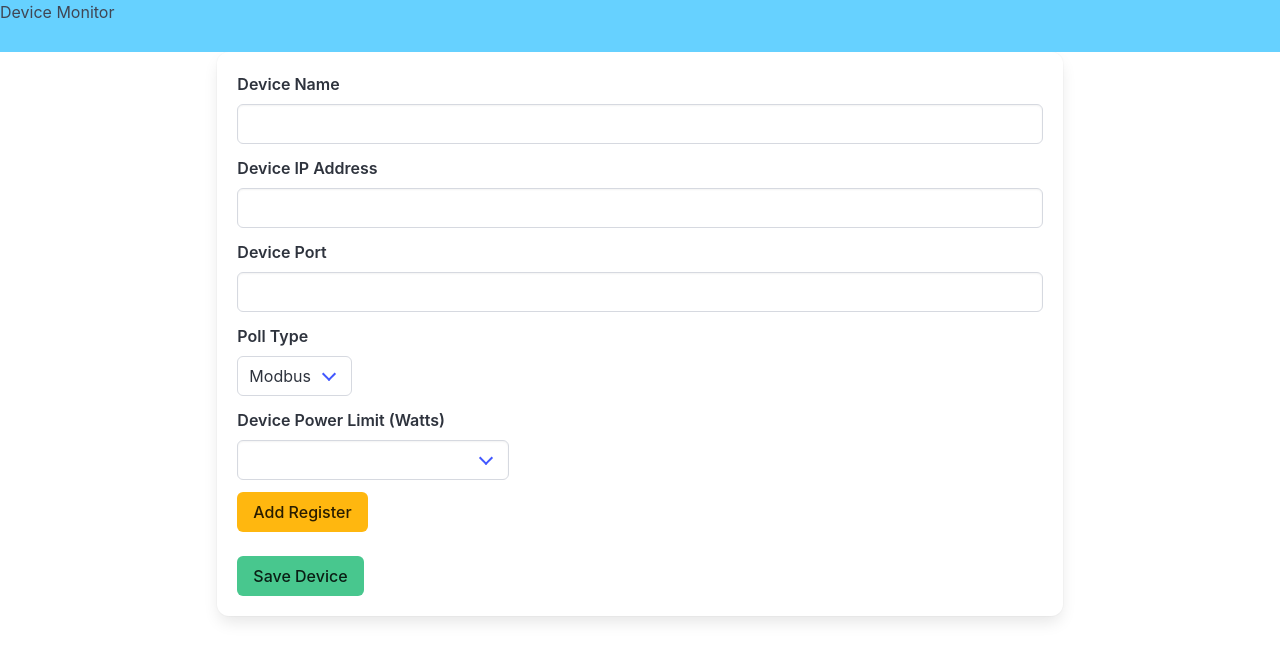
After one commit to RJ-246/byu-dc-pdupoller, a Python web app: template docker/flask/flaskr/templates/devices/editDevice.html in a window 1280 px wide. The commit adds this page. Shown: the top 661 px of the page. Run offline with Jinja, Linux system fonts and the light colour scheme; the template is opened without the code that fills it, so the values that code supplies are empty.

Commit message:
working ver

```diff
--- /dev/null
+++ b/docker/flask/flaskr/templates/devices/editDevice.html
@@ -0,0 +1,233 @@
+{% extends 'base.html'%}
+<!--  -->
+
+<!-- Input Field Blueprint
+   <div class="field">
+    <label class="label">Label Here</label>
+    <div class="control">
+      <input class="input" />
+    </div>
+  </div>
+  -->
+{% block content %}
+<div class="columns is-centered">
+  <div class="column is-two-thirds">
+    <form
+      action="{{url_for('devices.editDevice_post')}}"
+      method="post"
+      class="box"
+    >
+      <input type="hidden" value="{{context._id}}" name="device_id" />
+      <div class="field">
+        <label class="label">Device Name</label>
+        <div class="control">
+          <input
+            class="input"
+            type="text"
+            name="device_name"
+            value="{{context.device_name}}"
+          />
+        </div>
+      </div>
+
+      <div class="field">
+        <label class="label">Device IP Address</label>
+        <div class="control">
+          <input
+            class="input"
+            type="text"
+            name="device_ip"
+            value="{{context.device_ip}}"
+          />
+        </div>
+      </div>
+
+      <div class="field">
+        <label class="label">Device Port</label>
+        <div class="control">
+          <input
+            class="input"
+            type="number"
+            name="device_port"
+            value="{{context.device_port}}"
+          />
+        </div>
+      </div>
+
+      <div class="field">
+        <label class="label">Poll Type</label>
+        <div class="control">
+          <div class="select">
+            <select name="poll_type">
+              <option value="modbus" selected>Modbus</option>
+              <option value="snmp">SNMP</option>
+            </select>
+          </div>
+        </div>
+      </div>
+
+      <div class="field">
+        <label class="label">Device Power Limit (Watts)</label>
+        <div class="control">
+          <div class="select">
+            <input
+              type="number"
+              class="input"
+              name="power_limit"
+              value="{{context.device_power_limit}}"
+            />
+          </div>
+        </div>
+      </div>
+
+      <div id="registers">
+        {% for register in context.device_registers %}
+        <div class="box">
+          <div class="field">
+            <label class="label">Register</label>
+            <div class="control">
+              <input
+                class="input"
+                type="number"
+                min="0"
+                max="65535"
+                name="register[][register]"
+                value="{{register.register}}"
+              />
+            </div>
+          </div>
+
+          <div class="field">
+            <label class="label">Register Sequential Read Count</label>
+            <div class="control">
+              <input
+                class="input"
+                type="number"
+                min="1"
+                name="register[][read_count]"
+                value="{{register.read_count}}"
+              />
+            </div>
+          </div>
+
+          <div class="field">
+            <label class="label">Slave ID</label>
+            <div class="control">
+              <input
+                class="input"
+                type="number"
+                name="register[][slave]"
+                value="{{register.slave}}"
+              />
+            </div>
+          </div>
+
+          <div class="field">
+            <label class="label">Metric Name</label>
+            <div class="control">
+              <input
+                class="input"
+                type="text"
+                name="register[][metric_name]"
+                value="{{register.metric_name}}"
+              />
+            </div>
+          </div>
+
+          <div class="field">
+            <label class="label">Metric Unit</label>
+            <div class="control">
+              <input
+                class="input"
+                type="text"
+                name="register[][metric_unit]"
+                value="{{register.metric_unit}}"
+              />
+            </div>
+          </div>
+
+          <div class="field">
+            <label class="label">Metric Grouping</label>
+            <div class="control">
+              <input
+                class="input"
+                type="text"
+                name="register[][grouping]"
+                value="{{register.grouping}}"
+              />
+            </div>
+          </div>
+        </div>
+        {% endfor %}
+      </div>
+
+      <button
+        class="button is-warning"
+        type="button"
+        onclick="addRegisterForm()"
+      >
+        Add Register
+      </button>
+      <br />
+      <br />
+      <button class="button is-success" type="submit">Save Device</button>
+    </form>
+  </div>
+</div>
+
+<script type="text/javascript">
+  let registerCount = 0;
+  function addRegisterForm() {
+    registerCount += 1;
+    let registersDiv = document.getElementById("registers");
+    registersDiv.insertAdjacentHTML(
+      "beforeend",
+      `
+      <div class="box">
+        <div class="field">
+        <label class="label">Register</label>
+        <div class="control">
+          <input class="input" type="number" min="0" max="65535" name="register[][register]" />
+        </div>
+      </div>
+
+      <div class="field">
+        <label class="label">Register Sequential Read Count</label>
+        <div class="control">
+          <input class="input" type="number" min="1" name="register[][read_count]" value="1" />
+        </div>
+      </div>
+
+      <div class="field">
+        <label class="label">Slave ID</label>
+        <div class="control">
+          <input class="input" type="number" name="register[][slave]" value="1" />
+        </div>
+      </div>
+
+      <div class="field">
+        <label class="label">Metric Name</label>
+        <div class="control">
+          <input class="input" type="text" name="register[][metric_name]" />
+        </div>
+      </div>
+
+      <div class="field">
+        <label class="label">Metric Unit</label>
+        <div class="control">
+          <input class="input" type="text" name="register[][metric_unit]" />
+        </div>
+      </div>
+
+      <div class="field">
+        <label class="label">Metric Grouping</label>
+        <div class="control">
+          <input class="input" type="text" name="register[][grouping]" value=""/>
+        </div>
+      </div>
+    </div
+      `
+    );
+  }
+</script>
+{%endblock%}
--- a/docker/poller/modbus-async.py
+++ b/docker/poller/modbus-async.py
@@ -38,7 +38,7 @@ class Device():
                     else:
                         logger.info(f'value: {response.registers[0]} metric: {register['metric_name']}')
                         gauge_key = f'{register['metric_name']}'
-                        gauges[gauge_key].labels(device_name=self.name).set(response.registers[0])
+                        gauges[gauge_key].labels(device_name=self.name, grouping=register['grouping']).set(response.registers[0])
             client.close()
         except Exception as e:
             print(f"Error:{e}")
@@ -69,7 +69,7 @@ def get_devices():
                 try:
                     gauge_key = f'{register["metric_name"]}'
                     if gauge_key not in gauges:
-                        gauges[gauge_key] = Gauge(register['metric_name'], "", labelnames=(['device_name']))
+                        gauges[gauge_key] = Gauge(register['metric_name'], "", labelnames=(['device_name', 'grouping']))
                 except:
                     logger.error(f"error creating label {register['metric_name']}")
 
```
Also changed, not shown: docker/flask/flaskr/devices/__init__.py (+65 -1 lines), docker/flask/flaskr/templates/devices/addDevice.html (+9 -0 lines), docker/flask/flaskr/templates/devices/deviceTable.html (+8 -0 lines).
